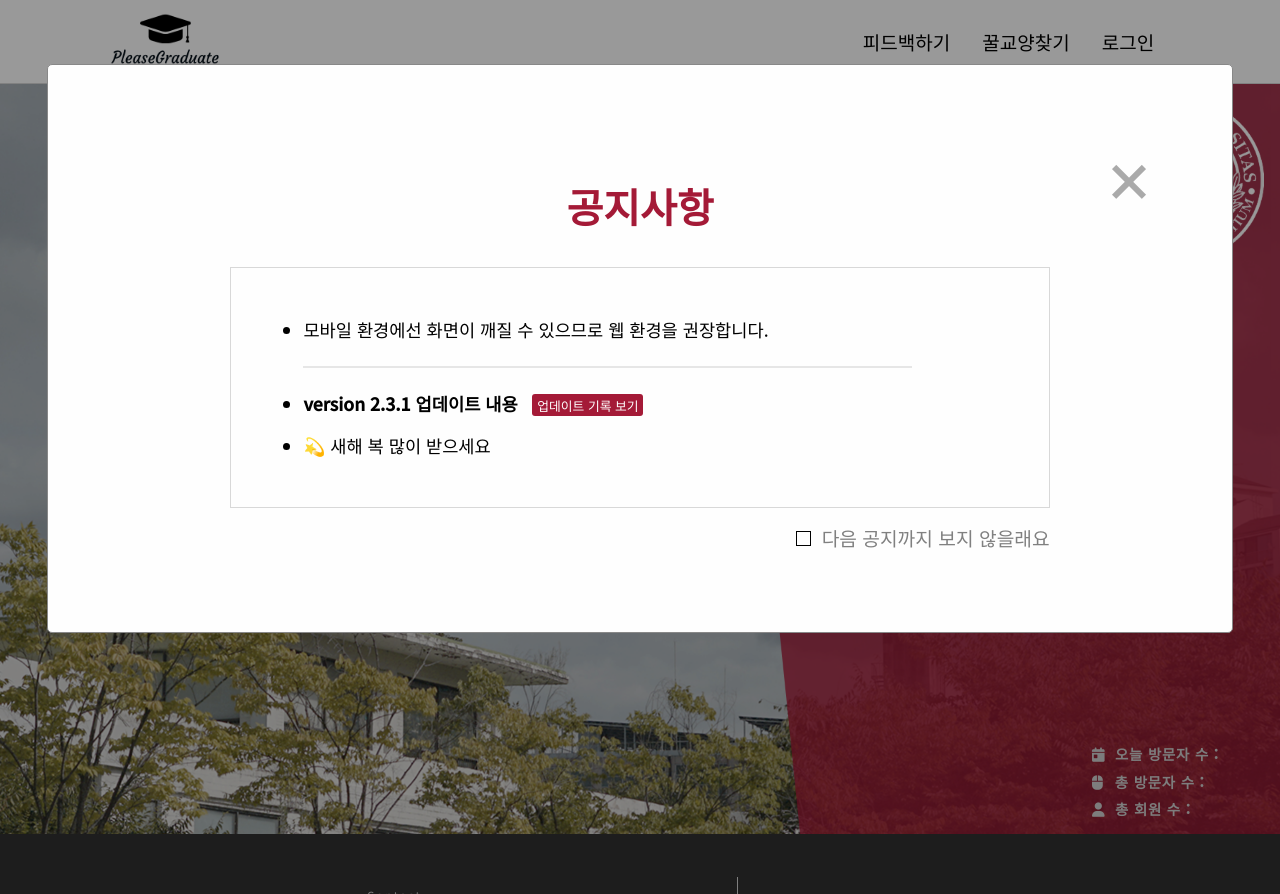
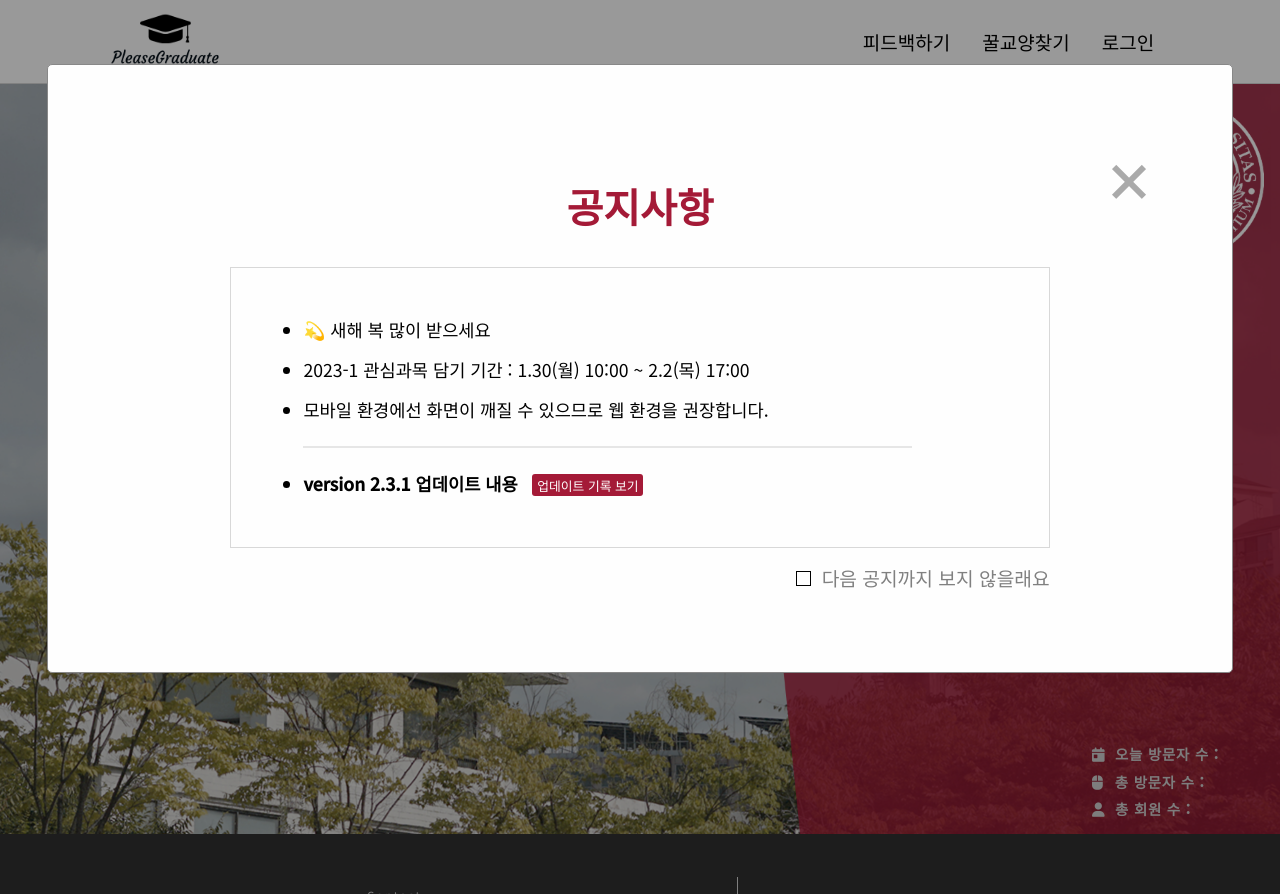
Before and after one commit to hanjo8813/PleaseGraduate, a Django app: template app/templates/head.html in a window 1280 px wide. Run offline with Django 3.2, Linux system fonts and the light colour scheme; the template is opened without the code that fills it, so the values that code supplies are empty; some libraries are stand-ins or nearby versions.

Commit message:
chore: 서버이전 완료 (#93)

```diff
--- a/app/templates/head.html
+++ b/app/templates/head.html
@@ -47,13 +47,14 @@
             </div>
             <div class='popup_box'>
                 <ul>
+                    <li>💫 새해 복 많이 받으세요</li>
+                    <li>2023-1 관심과목 담기 기간 : 1.30(월) 10:00 ~ 2.2(목) 17:00</li>
                     <li>모바일 환경에선 화면이 깨질 수 있으므로 웹 환경을 권장합니다.</li>
                     <hr style='border: 0.001px solid rgb(230, 230, 230); margin:1rem 0 1rem 0; width:85%'>
                     <li>
                         <b>version 2.3.1 업데이트 내용</b>&nbsp;&nbsp;
                         <a class="link_site" target="_blank" href="https://github.com/hanjo8813/PleaseGraduate/blob/master/dev_record.md">업데이트 기록 보기</a>
                     </li>
-                    <li>💫 새해 복 많이 받으세요</li>
                 </ul>
             </div>
             <div class="popup_check">
```
Also changed, not shown: .github/workflows/deploy.yml, 1 other file.
